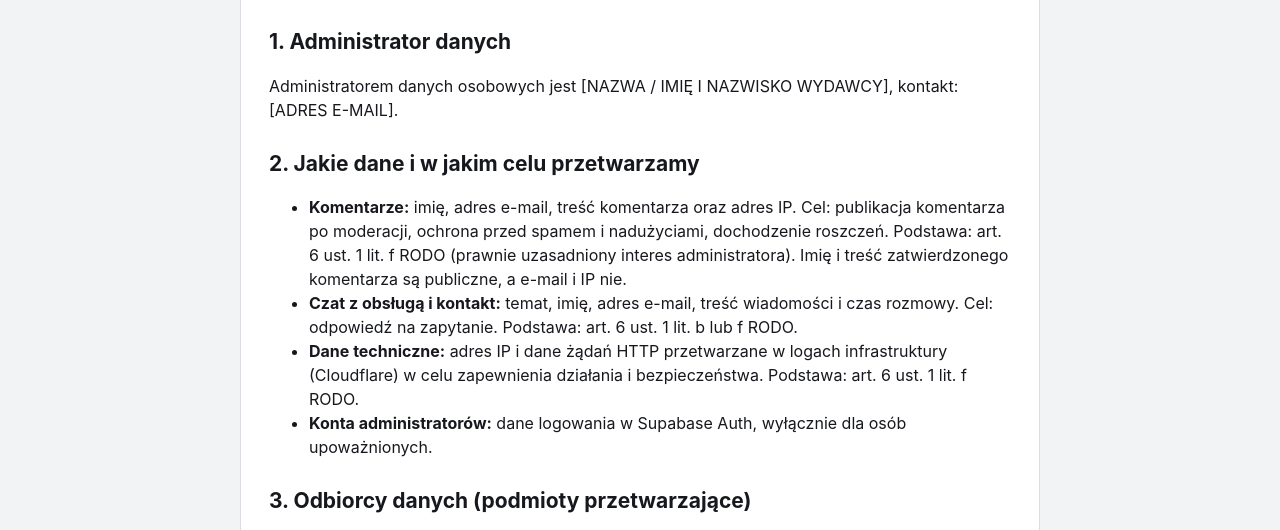
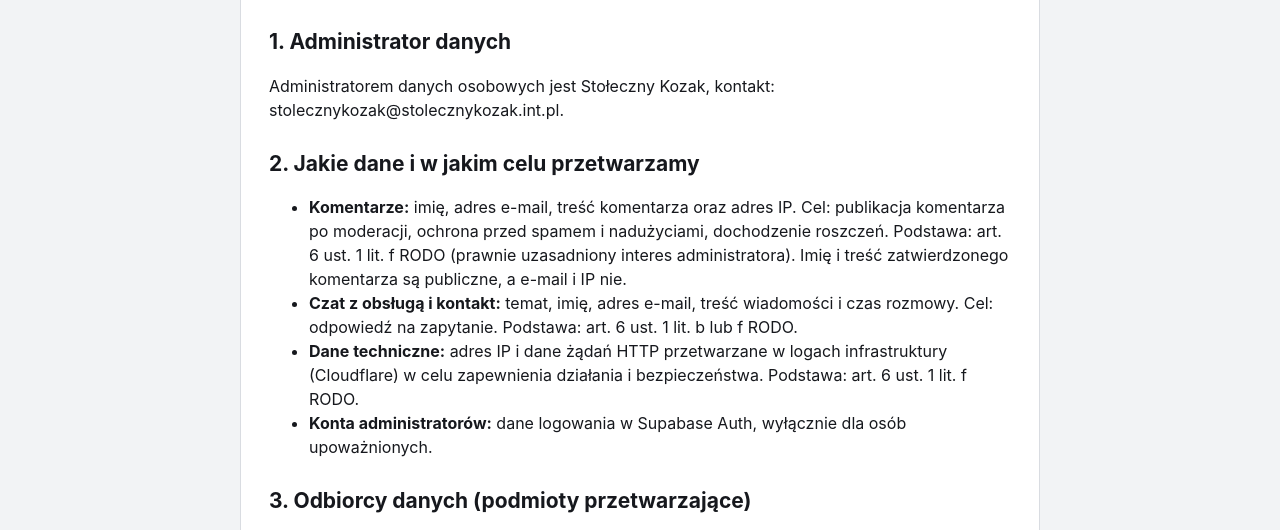
Before and after one commit to o5k4rsolutions/stolecznykozak, a plain HTML site: page polityka-prywatnosci.html in a window 1280 px wide. Shown: the part 262-792 px from the top of the page. Drawn offline with Linux system fonts and the light colour scheme.

Commit message:
Update polityka-prywatnosci.html

```diff
--- a/polityka-prywatnosci.html
+++ b/polityka-prywatnosci.html
@@ -101,7 +101,7 @@ function layout(){
 }
 document.addEventListener('DOMContentLoaded',layout);
 </script><title>Polityka Prywatności – Stołeczny Kozak</title></head><body><main><article class="art legal"><h1>Polityka Prywatności</h1><small>Obowiązuje od 21 listopada 2026 r.</small>
-<h2>1. Administrator danych</h2><p>Administratorem danych osobowych jest [NAZWA / IMIĘ I NAZWISKO WYDAWCY], kontakt: [ADRES E-MAIL].</p>
+<h2>1. Administrator danych</h2><p>Administratorem danych osobowych jest Stołeczny Kozak, kontakt: stolecznykozak@stolecznykozak.int.pl.</p>
 <h2>2. Jakie dane i w jakim celu przetwarzamy</h2><ul>
 <li><b>Komentarze:</b> imię, adres e-mail, treść komentarza oraz adres IP. Cel: publikacja komentarza po moderacji, ochrona przed spamem i nadużyciami, dochodzenie roszczeń. Podstawa: art. 6 ust. 1 lit. f RODO (prawnie uzasadniony interes administratora). Imię i treść zatwierdzonego komentarza są publiczne, a e-mail i IP nie.</li>
 <li><b>Czat z obsługą i kontakt:</b> temat, imię, adres e-mail, treść wiadomości i czas rozmowy. Cel: odpowiedź na zapytanie. Podstawa: art. 6 ust. 1 lit. b lub f RODO.</li>
```
